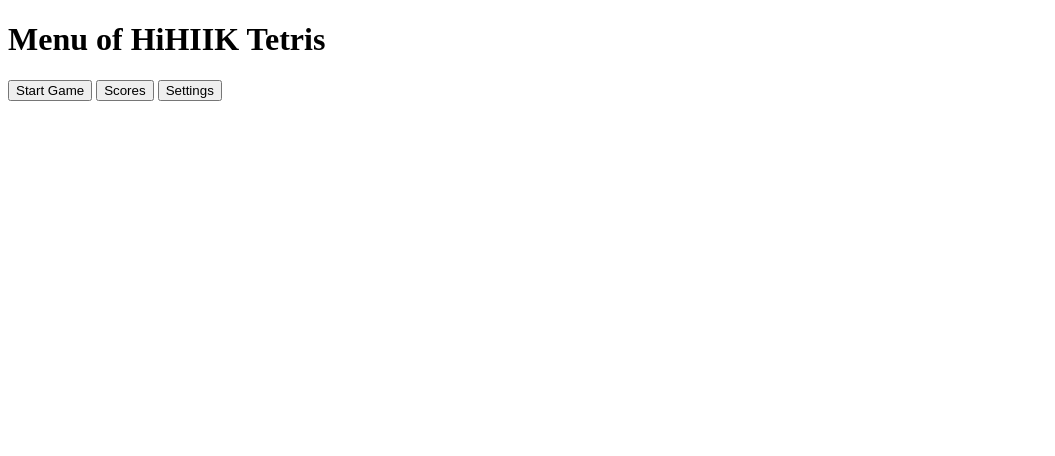
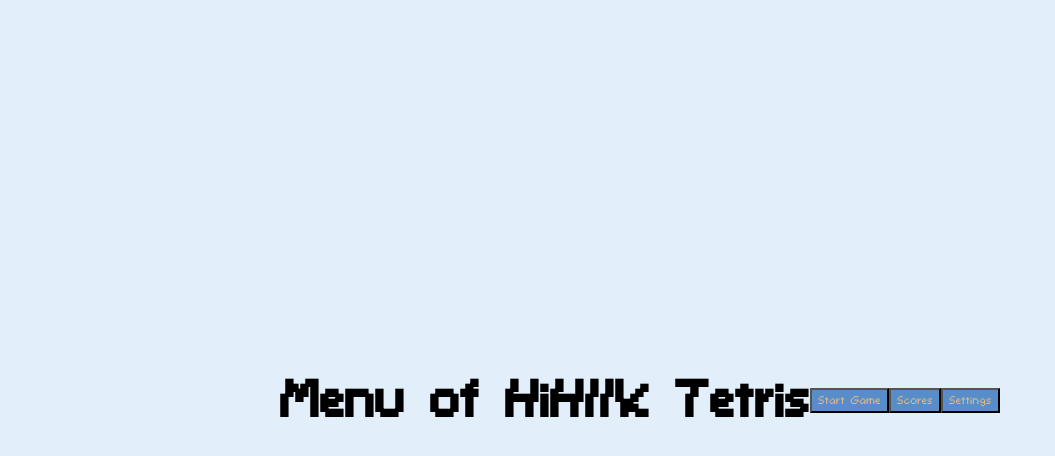
Before and after one commit to Ahimenes17/Tetris_Hihiik, a plain HTML site: page menu.html in a window 1280 px wide. Shown: the whole page, without its empty margins (0-1055 px from the left). Drawn offline with Linux system fonts and the light colour scheme.

Commit message:
Changes in scoresScripts, mainscripts and menu files

```diff
--- a/DarkTheme.css
+++ b/DarkTheme.css
@@ -20,12 +20,14 @@
 }
 
 button{
+	font-family: "Comicoro";
 	padding: 0;
 	border: 0;
 	background: transparent;
 }
 
 p{
+	font-family: "Comicoro";
 	font-size: 40px;
 	color: white;
 }
--- a/LightTheme.css
+++ b/LightTheme.css
@@ -20,12 +20,14 @@
 }
 
 button{
+	font-family: "Comicoro";
 	padding: 0;
 	border: 0;
 	background: transparent;
 }
 
 p{
+	font-family: "Comicoro";
 	font-size: 40px;
 	color: black;
 }
--- /dev/null
+++ b/menu.css
@@ -0,0 +1,23 @@
+@font-face{
+	font-family: "Comicoro";
+	src: local('Comicoro'),
+		 url(Comicoro.ttf);}
+
+html, body{
+    font-family: "Comicoro";
+    height: 100%;
+    margin: 0;
+    background: #e2effb;
+    display: flex;
+    align-items: center;
+    justify-content: center;
+	font-size: 40px;
+}
+
+button{
+    font-family: "Comicoro";
+    background: #578ec9;
+    color: burlywood;
+    font-size: large;
+
+}
--- a/menu.html
+++ b/menu.html
@@ -3,13 +3,16 @@
     <head>
         <title>Tetris HiHIIK</title>
         <meta charset="UTF-8">
-        <link href="" rel="stylesheet" href="">
+        <link href="menu.css" rel="stylesheet" href="">
     </head>
     <body>
         <h1>Menu of HiHIIK Tetris</h1>
-        <button>Start Game</button>
-        <button>Scores</button>
-        <button>Settings</button>
+        <button class="button-start-game" id="button-start-game">Start Game</button>
+        <br>
+        <button class="button-scores" id="button-scores">Scores</button>
+        <br>
+        <button class="button-settings" id="button-settings">Settings</button>
+        <script type="text/javascript" src="menu.js"></script>
     </body>
 
 </html>
--- a/menu.js
+++ b/menu.js
@@ -0,0 +1,19 @@
+var btn_start_game = document.getElementById("button-start-game")
+var btn_scores = document.getElementById("button-scores")
+var btn_settings = document.getElementById("button-settings")
+
+btn_start_game.addEventListener("click", function () {StartGame ()})
+btn_scores.addEventListener("click", function () {ShowScores ()})
+btn_settings.addEventListener("click", function () {ShowSettings ()})
+
+function StartGame(){
+    window.location.href = "file:///home/ahimenes17/%D0%94%D0%BE%D0%BA%D1%83%D0%BC%D0%B5%D0%BD%D1%82%D1%8B/GitHub/Tetris_Hihiik/tetris1.html?name=desmond";
+}
+
+function ShowScores(){
+
+}
+
+function ShowSettings(){
+
+}
--- a/scoresScripts.js
+++ b/scoresScripts.js
@@ -13,9 +13,9 @@
 	score.defaults({players:{}})
     .write()
     var name = document.getElementById('name');
-    var score = document.getElementById('score');
-    var level = document.getElementById('level');
-    const score_json = {"name_p": name, "score_p": score, "level_p": level}
+    var score = document.getElementById('score_p');
+    var level = document.getElementById('level_p');
+    const score_json = {"name": name, "score": score, "level": level}
     scores.get('players')
     .push(score_json)
     .write()
```
Also changed, not shown: tetris1.html (+2 -2 lines).
